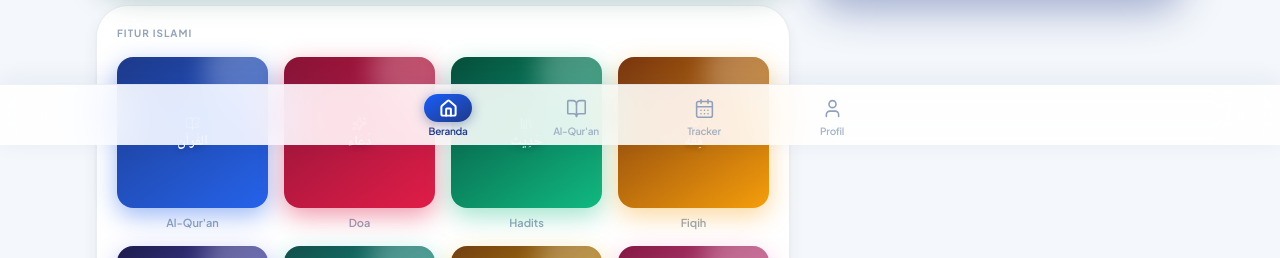
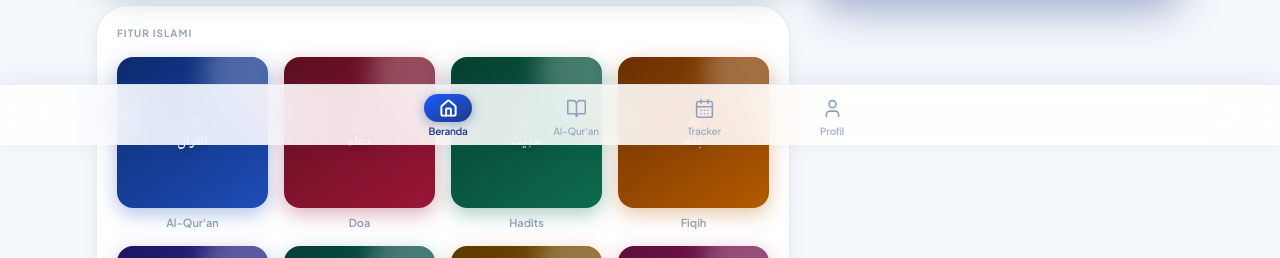
Before and after one commit to dimasrahmandaalfarizi/Ramadan, a Next.js app: page / in a window 1280 px wide. Shown: the part 655-913 px from the top of the page. Built offline with nearby package versions, Linux system fonts and the light colour scheme; no server answers.

Commit message:
feat: Add ToolGrid component to display and navigate to various Islamic tools.

```diff
--- a/src/app/globals.css
+++ b/src/app/globals.css
@@ -56,6 +56,26 @@
   --radius-xl:   2rem;
   --radius-full: 999px;
 
+  /* ── Tool button gradients (Light mode — jewel tone medium) ── */
+  --tool-quran:   linear-gradient(145deg, #0d2b6e 0%, #1e4db7 100%);
+  --tool-doa:     linear-gradient(145deg, #5c0f1e 0%, #9b1537 100%);
+  --tool-hadits:  linear-gradient(145deg, #064030 0%, #0d6b4e 100%);
+  --tool-fiqih:   linear-gradient(145deg, #6b3000 0%, #b35a00 100%);
+  --tool-kiblat:  linear-gradient(145deg, #1a1560 0%, #3d3ab8 100%);
+  --tool-tasbih:  linear-gradient(145deg, #063d38 0%, #0d6b62 100%);
+  --tool-zakat:   linear-gradient(145deg, #5c3800 0%, #9b6400 100%);
+  --tool-haid:    linear-gradient(145deg, #5c0f3a 0%, #9b186b 100%);
+
+  /* ── Tool button shadows (muted per tool) ── */
+  --tool-shadow-quran:  0 6px 20px rgba(30,77,183,0.35);
+  --tool-shadow-doa:    0 6px 20px rgba(155,21,55,0.35);
+  --tool-shadow-hadits: 0 6px 20px rgba(13,107,78,0.35);
+  --tool-shadow-fiqih:  0 6px 20px rgba(179,90,0,0.35);
+  --tool-shadow-kiblat: 0 6px 20px rgba(61,58,184,0.35);
+  --tool-shadow-tasbih: 0 6px 20px rgba(13,107,98,0.35);
+  --tool-shadow-zakat:  0 6px 20px rgba(155,100,0,0.35);
+  --tool-shadow-haid:   0 6px 20px rgba(155,24,107,0.35);
+
   /* Legacy compatibility */
   --background: var(--bg-page);
   --foreground: var(--text-primary);
@@ -81,6 +101,26 @@
   --shadow-float:      0 8px 32px rgba(0,0,0,0.4);
   --shadow-hover:      0 6px 28px rgba(0,0,0,0.25), 0 2px 6px rgba(0,0,0,0.15);
   --shadow-hover-dark: 0 12px 48px rgba(0,0,0,0.7), 0 3px 10px rgba(0,0,0,0.4);
+
+  /* ── Tool button gradients (Dark mode — near-black with hue hint) ── */
+  --tool-quran:   linear-gradient(145deg, #040e28 0%, #0a1e50 100%);
+  --tool-doa:     linear-gradient(145deg, #1a0408 0%, #400a1a 100%);
+  --tool-hadits:  linear-gradient(145deg, #021510 0%, #073d2a 100%);
+  --tool-fiqih:   linear-gradient(145deg, #1e0e00 0%, #4a2200 100%);
+  --tool-kiblat:  linear-gradient(145deg, #070520 0%, #161250 100%);
+  --tool-tasbih:  linear-gradient(145deg, #021210 0%, #063530 100%);
+  --tool-zakat:   linear-gradient(145deg, #1a1000 0%, #3d2400 100%);
+  --tool-haid:    linear-gradient(145deg, #1a0410 0%, #3f0b28 100%);
+
+  /* ── Tool shadows (darker in dark mode) ── */
+  --tool-shadow-quran:  0 6px 20px rgba(10,30,80,0.5);
+  --tool-shadow-doa:    0 6px 20px rgba(64,10,26,0.5);
+  --tool-shadow-hadits: 0 6px 20px rgba(7,61,42,0.5);
+  --tool-shadow-fiqih:  0 6px 20px rgba(74,34,0,0.5);
+  --tool-shadow-kiblat: 0 6px 20px rgba(22,18,80,0.5);
+  --tool-shadow-tasbih: 0 6px 20px rgba(6,53,48,0.5);
+  --tool-shadow-zakat:  0 6px 20px rgba(61,36,0,0.5);
+  --tool-shadow-haid:   0 6px 20px rgba(63,11,40,0.5);
 
   --background: var(--bg-page);
   --foreground: var(--text-primary);
--- a/src/components/Home/ToolGrid.jsx
+++ b/src/components/Home/ToolGrid.jsx
@@ -11,72 +11,64 @@ const TOOLS = [
     icon: BookOpenCheck,
     arabic: 'القُرْآن',
     title: "Al-Qur'an",
-    gradient: 'linear-gradient(145deg, #1e3a8a 0%, #2563eb 100%)',
-    glow: 'rgba(37,99,235,0.6)',
-    shadow: '0 8px 24px rgba(37,99,235,0.45)',
+    gradient: 'var(--tool-quran)',
+    shadow:   'var(--tool-shadow-quran)',
     route: '/quran',
   },
   {
     icon: Sparkles,
     arabic: 'دُعَاء',
     title: 'Doa',
-    gradient: 'linear-gradient(145deg, #881337 0%, #e11d48 100%)',
-    glow: 'rgba(225,29,72,0.6)',
-    shadow: '0 8px 24px rgba(225,29,72,0.45)',
+    gradient: 'var(--tool-doa)',
+    shadow:   'var(--tool-shadow-doa)',
     route: '/doa',
   },
   {
     icon: Library,
     arabic: 'حَدِيث',
     title: 'Hadits',
-    gradient: 'linear-gradient(145deg, #064e3b 0%, #10b981 100%)',
-    glow: 'rgba(16,185,129,0.55)',
-    shadow: '0 8px 24px rgba(16,185,129,0.4)',
+    gradient: 'var(--tool-hadits)',
+    shadow:   'var(--tool-shadow-hadits)',
     route: '/hadits',
   },
   {
     icon: Gavel,
     arabic: 'فِقْه',
     title: 'Fiqih',
-    gradient: 'linear-gradient(145deg, #78350f 0%, #f59e0b 100%)',
-    glow: 'rgba(245,158,11,0.55)',
-    shadow: '0 8px 24px rgba(245,158,11,0.4)',
+    gradient: 'var(--tool-fiqih)',
+    shadow:   'var(--tool-shadow-fiqih)',
     route: '/fiqih',
   },
   {
     icon: Navigation,
     arabic: 'قِبْلَة',
     title: 'Kiblat',
-    gradient: 'linear-gradient(145deg, #1e1b4b 0%, #6366f1 100%)',
-    glow: 'rgba(99,102,241,0.6)',
-    shadow: '0 8px 24px rgba(99,102,241,0.45)',
+    gradient: 'var(--tool-kiblat)',
+    shadow:   'var(--tool-shadow-kiblat)',
     route: '/kompas',
   },
   {
     icon: Infinity,
     arabic: 'تَسْبِيح',
     title: 'Tasbih',
-    gradient: 'linear-gradient(145deg, #134e4a 0%, #14b8a6 100%)',
-    glow: 'rgba(20,184,166,0.55)',
-    shadow: '0 8px 24px rgba(20,184,166,0.4)',
+    gradient: 'var(--tool-tasbih)',
+    shadow:   'var(--tool-shadow-tasbih)',
     route: '/tasbih',
   },
   {
     icon: Coins,
     arabic: 'زَكَاة',
     title: 'Zakat',
-    gradient: 'linear-gradient(145deg, #713f12 0%, #eab308 100%)',
-    glow: 'rgba(234,179,8,0.55)',
-    shadow: '0 8px 24px rgba(234,179,8,0.4)',
+    gradient: 'var(--tool-zakat)',
+    shadow:   'var(--tool-shadow-zakat)',
     route: '/zakat',
   },
   {
     icon: Moon,
     arabic: 'طَهَارَة',
     title: 'Haid',
-    gradient: 'linear-gradient(145deg, #831843 0%, #f472b6 100%)',
-    glow: 'rgba(244,114,182,0.6)',
-    shadow: '0 8px 24px rgba(244,114,182,0.45)',
+    gradient: 'var(--tool-haid)',
+    shadow:   'var(--tool-shadow-haid)',
     route: '/haid-tracker',
   },
 ];
```
